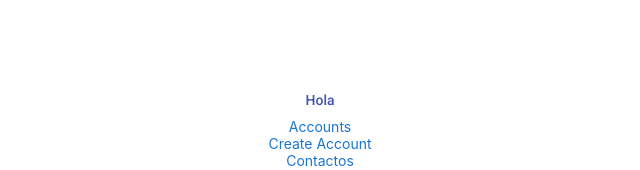
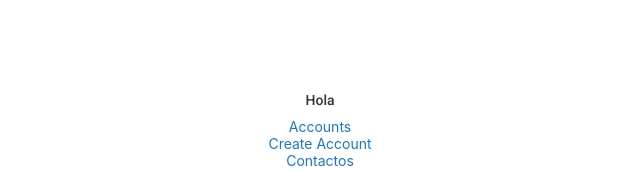
Before and after one commit to osviel91/pba, an Angular app: page /accounts in a window 1280 px wide. Shown: the top 170 px of the page, without its empty margins (320-960 px from the left). Built offline with nearby package versions, Linux system fonts and the light colour scheme.

Commit message:
Color por defecto al boton

```diff
--- a/src/app/app.component.html
+++ b/src/app/app.component.html
@@ -301,7 +301,7 @@
 
 <div class="content" role="main">
 
-  <button mat-button color="primary">Hola</button>
+  <button mat-button color="default">Hola</button>
   <a [routerLink]="'/accounts'"> Accounts </a>
   <a [routerLink]="'/create-accounts'"> Create Account </a>
   <a [routerLink]="'/contacts'"> Contactos </a>
```
